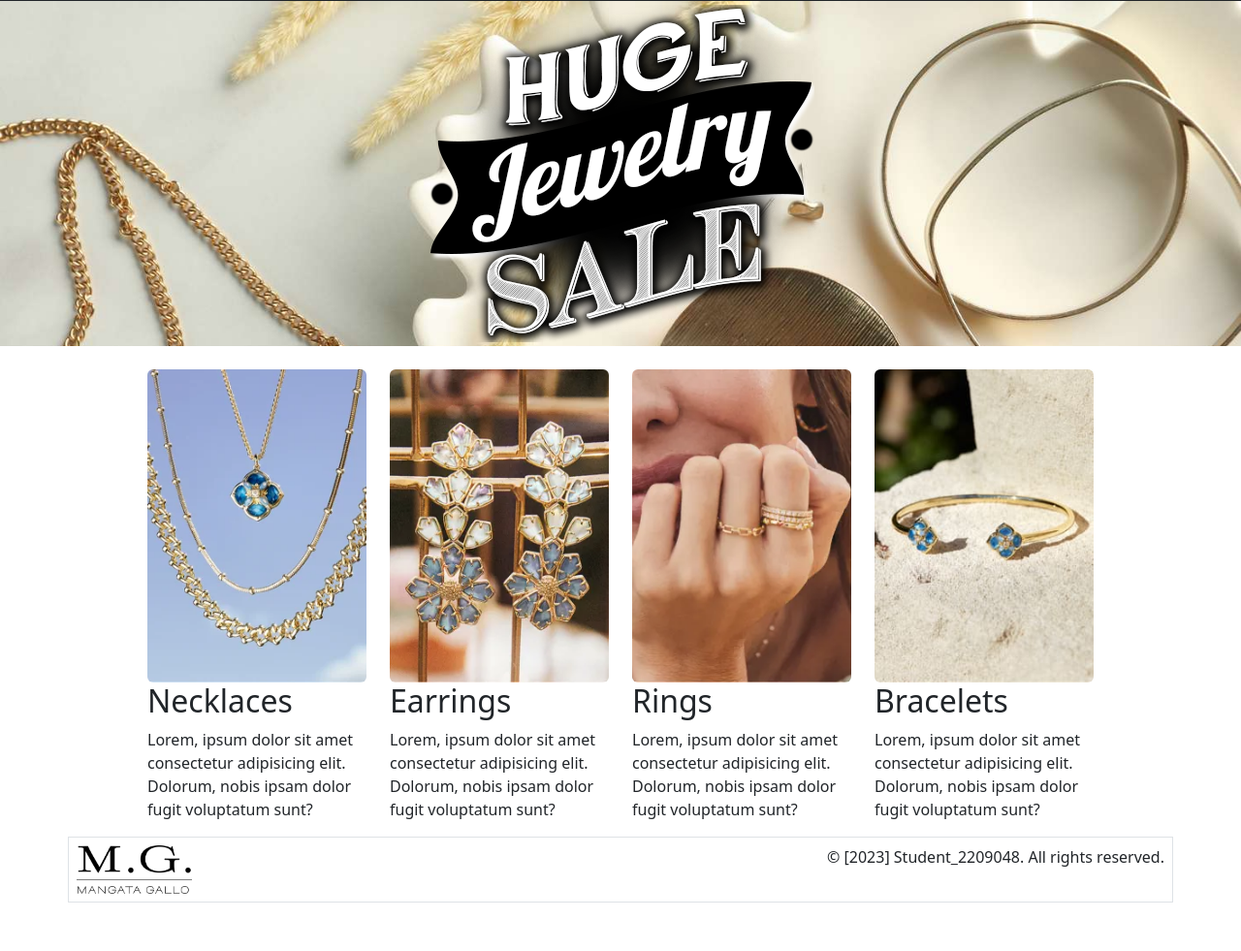
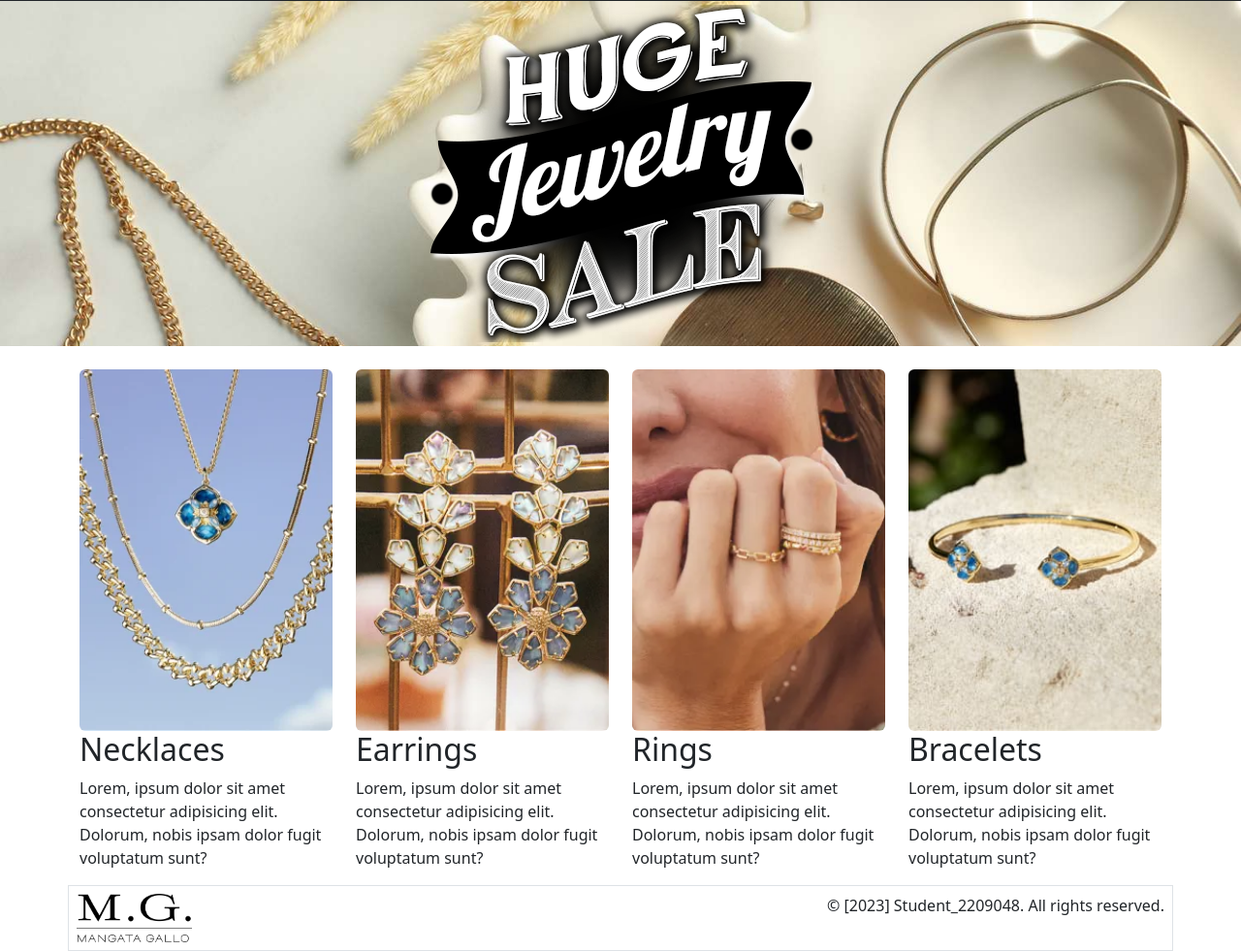
Before and after one commit to thodd2209048/mangata-and-gallo, a website: page index.html in a window 1280 px wide. Shown: the part 137-1118 px from the top of the page at 97% size. Before the commit the page ends 1068 px from the top, so only its background shows below. Drawn offline with nearby package versions, Linux system fonts and the light colour scheme.

Commit message:
fix responsive

```diff
--- a/index.html
+++ b/index.html
@@ -63,35 +63,35 @@
         </div>
       </div>
     </div>
-    <div class="container-fluid mt-4">
-      <div class="row d-flex justify-content-center gutter-lg-2">
-        <div class="col-6 col-sm-3 " style="max-width: 250px;">
-          <article class="d-flex flex-column justify-content-center">
-            <img src="/image/products/Category_Image_28.webp" alt="" class="img-fluid rounded">
+    <div class="container mt-4">
+      <div class="row d-flex justify-content-between gutter-lg-2">
+        <div class="col-6 col-md-3 " style="max-width: 325px;">
+          <article>
+            <img src=" /image/products/Category_Image_28.webp" alt="" class="img-fluid rounded" style="width: 100%;">
             <h2>Necklaces</h2>
             <p>Lorem, ipsum dolor sit amet consectetur adipisicing elit. Dolorum, nobis ipsam dolor fugit voluptatum
               sunt?</p>
           </article>
         </div>
-        <div class="col-6 col-sm-3" style="max-width: 250px;">
+        <div class="col-6 col-md-3" style="max-width: 325px;">
           <article>
-            <img src="/image/products/Category_Image_29.webp" alt="" class="img-fluid rounded">
+            <img src="/image/products/Category_Image_29.webp" alt="" class="img-fluid rounded" style="width: 100%;">
             <h2>Earrings</h2>
             <p>Lorem, ipsum dolor sit amet consectetur adipisicing elit. Dolorum, nobis ipsam dolor fugit voluptatum
               sunt?</p>
           </article>
         </div>
-        <div class="col-6 col-sm-3" style="max-width: 250px;">
+        <div class="col-6 col-md-3" style="max-width: 325px;">
           <article>
-            <img src="/image/products/Category_Image_30.webp" alt="" class="img-fluid rounded">
+            <img src="/image/products/Category_Image_30.webp" alt="" class="img-fluid rounded" style="width: 100%;">
             <h2>Rings</h2>
             <p>Lorem, ipsum dolor sit amet consectetur adipisicing elit. Dolorum, nobis ipsam dolor fugit voluptatum
               sunt?</p>
           </article>
         </div>
-        <div class="col-6 col-sm-3" style="max-width: 250px;">
+        <div class="col-6 col-md-3" style="max-width: 325px;">
           <article>
-            <img src="/image/products/Category_Image_31.jpg" alt="" class="img-fluid rounded">
+            <img src="/image/products/Category_Image_31.jpg" alt="" class="img-fluid rounded" style="width: 100%;">
             <h2>Bracelets</h2>
             <p>Lorem, ipsum dolor sit amet consectetur adipisicing elit. Dolorum, nobis ipsam dolor fugit voluptatum
               sunt?</p>
```
